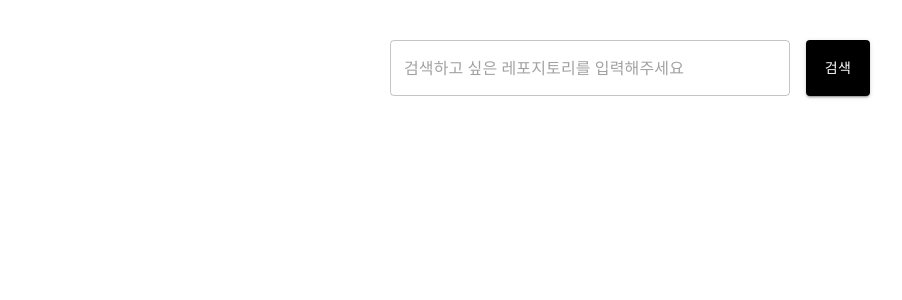
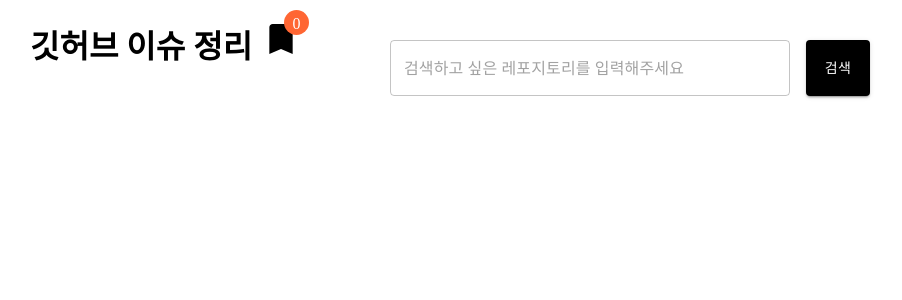
Before and after one commit to Jongveloper/assignment, a React (Vite) app: page / in a window 1280 px wide. Shown: the top 300 px of the page, without its empty margins (10-912 px from the left). Built offline with nearby package versions, Linux system fonts and the light colour scheme.

Commit message:
Header를 메인 페이지에서 사용하라

```diff
--- a/src/pages/Main/index.tsx
+++ b/src/pages/Main/index.tsx
@@ -1,4 +1,5 @@
 import DialogContainer from '../../containers/common/DialogContainer';
+import HeaderContainer from '../../containers/common/HeaderContainer';
 import LoadingContainer from '../../containers/common/LoadingContainer';
 import FormContainer from '../../containers/main/FormContainer';
 import RepositoriesContainer from '../../containers/main/RepositoriesContainer';
@@ -6,6 +7,7 @@ import RepositoriesContainer from '../../containers/main/RepositoriesContainer';
 function Main() {
   return (
     <>
+      <HeaderContainer />
       <FormContainer />
       <RepositoriesContainer />
       <LoadingContainer />
```
